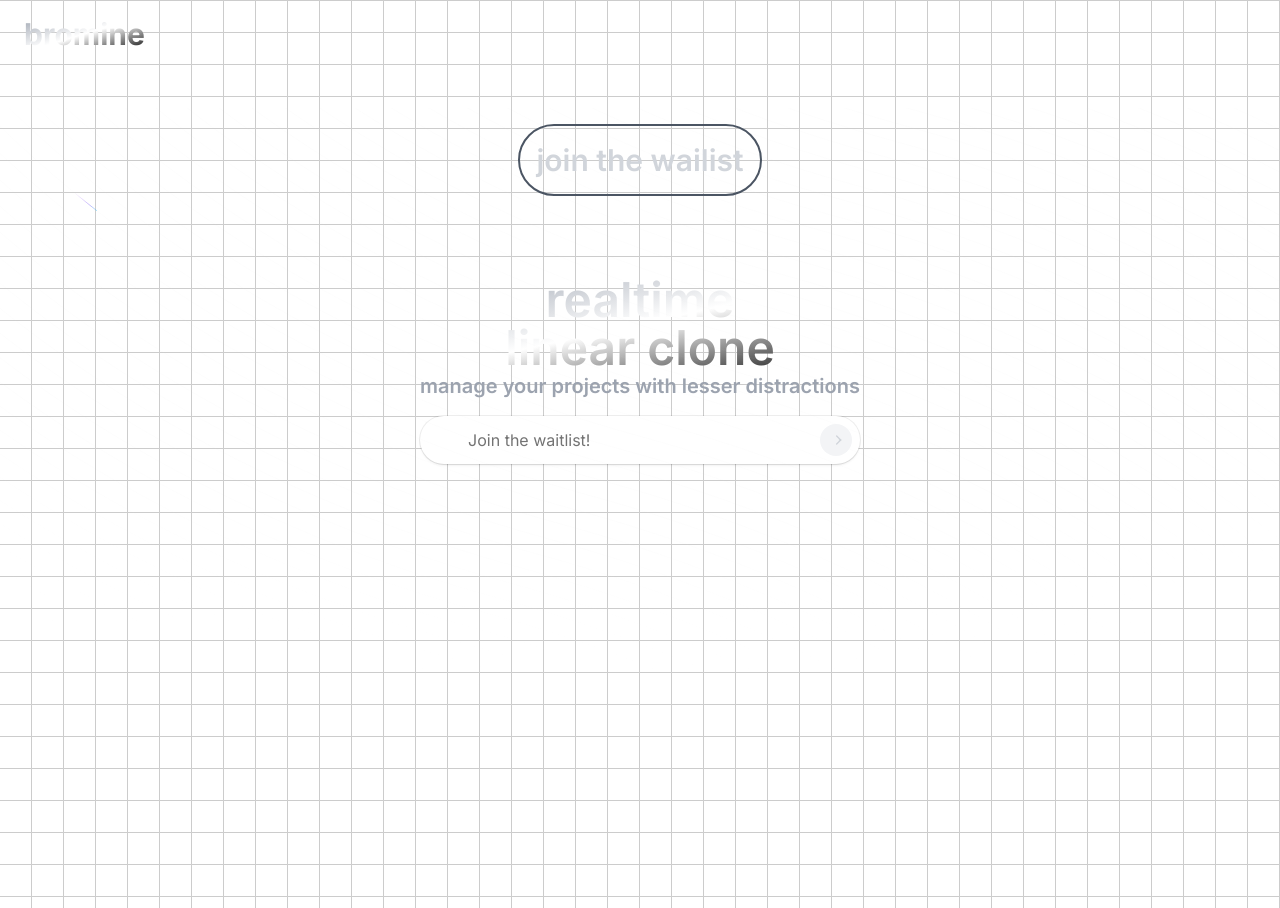
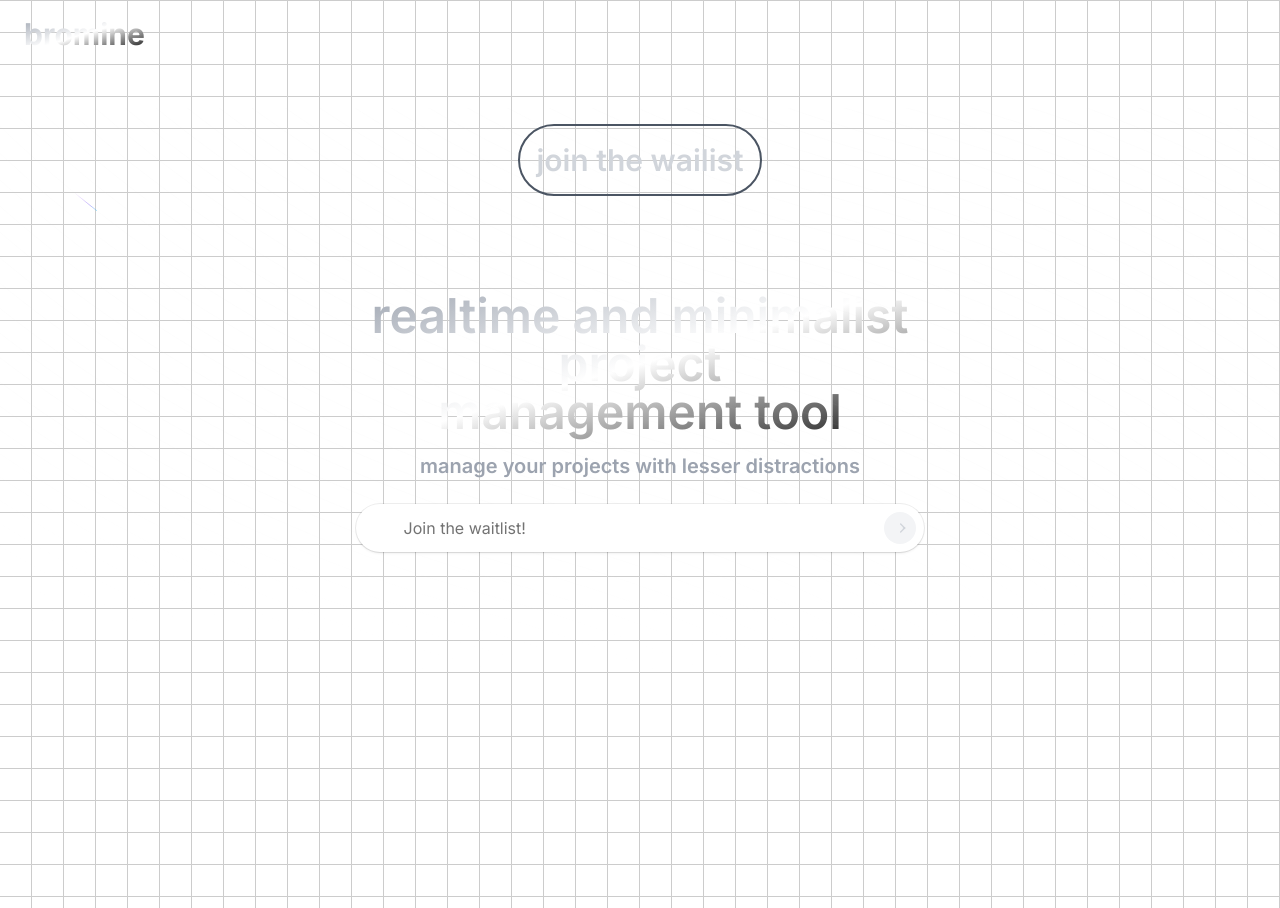
Before and after one commit to BromineTech/BromineTech, a Next.js app in the folder client/: page /waitlist in a window 1280 px wide. Built offline with nearby package versions, Linux system fonts and the light colour scheme.

Commit message:
updated the banner

```diff
--- a/client/app/layout.tsx
+++ b/client/app/layout.tsx
@@ -6,13 +6,13 @@ const inter = Inter({ subsets: ["latin"] });
 
 export const metadata: Metadata = {
   title: 'Bromine',
-  description: 'Project management app for all',
+  description: 'Realtime and Minimalist Project management app for all',
   icons: {
     icon: '/favicon.ico', // Path to your favicon
   },
   openGraph: {
     title: 'Bromine waitlist',
-    description: 'minimalist linear clone',
+    description: 'realtime and minimalist project management app',
     url: 'https://bromine.tech',
     siteName: 'Bromine',
     images: [
--- a/client/app/waitlist/page.tsx
+++ b/client/app/waitlist/page.tsx
@@ -14,7 +14,7 @@ export default function Waitlist() {
 
   const onSubmit = async (e: React.FormEvent<HTMLFormElement>) => {
     e.preventDefault();
-   const toastId = toast.loading('Sending mail', {duration: 2000,position: 'top-center', invert: true})
+    const toastId = toast.loading('Sending mail', { duration: 2000, position: 'top-center', invert: true })
 
     const token = "Bearer " + process.env.NEXT_PUBLIC_USE_PLUNK_API
     const mailSendResponse: any = await fetch('https://api.useplunk.com/v1/track', {
@@ -34,7 +34,7 @@ export default function Waitlist() {
     });
     const mailSend = await mailSendResponse.json()
 
- if(mailSend.success){
+    if (mailSend.success) {
       toast.success('Mail sent', {
         id: toastId,
         description: "Thank you for joining the waitlist"
@@ -42,7 +42,7 @@ export default function Waitlist() {
 
     }
 
-  if(mailSend.error){
+    if (mailSend.error) {
       toast.error(`${mailSend.message}`, {
         id: toastId,
         description: `Please enter valid email address`
@@ -52,7 +52,9 @@ export default function Waitlist() {
   };
 
   return (
+
     <div className="flex relative w-full h-screen justify-center  items-start mt-10">
+      <BackgroundBeams />
       <div className="Globe flex flex-col gap-16 ">
         <div className="relative z-10 flex w-full  flex-col justify-start items-center gap-2">
 
@@ -61,10 +63,11 @@ export default function Waitlist() {
           </p>
 
         </div>
-        <div className=" flex flex-col gap-4">
-          <div>
-        <p className="bg-gradient-to-br from-gray-400 via-white via-50% to-black text-transparent bg-clip-text  text-5xl font-semibold text-center">
-            realtime <br /> linear clone
+        <div className=" flex flex-col gap-4 justify-center items-center">
+          <div className="flex flex-col justify-center items-center gap-2 p-2">
+
+            <p className="bg-gradient-to-br from-gray-400 via-white via-50% to-black text-transparent bg-clip-text p-2 text-5xl font-semibold text-center">
+              realtime and minimalist <br /> project  <br/>management tool <br/>{"                "}
             </p>
             <p className="md:text-xl text-sm text-gray-400 font-semibold">
               manage your projects with lesser distractions
@@ -72,13 +75,17 @@ export default function Waitlist() {
           </div>
           <PlaceholdersAndVanishInput
             placeholders={placeholders}
-            onChange={(e)=> setFormData(e.target.value)}
+            onChange={(e) => setFormData(e.target.value)}
             onSubmit={onSubmit}
           />
+
         </div>
+
       </div>
       <Toaster />
-      <BackgroundBeams />
+
     </div>
+
+
   );
 }
```
Also changed, not shown: client/public/og-image.jpg. Lines whose indentation alone changed are shown as unchanged.
